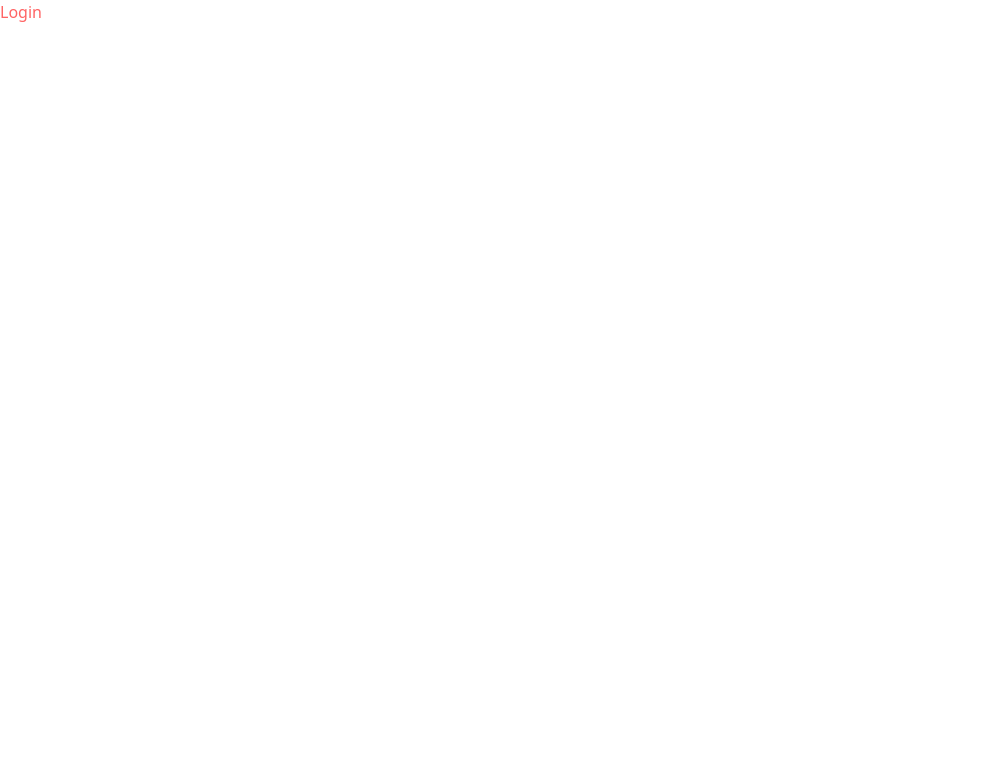
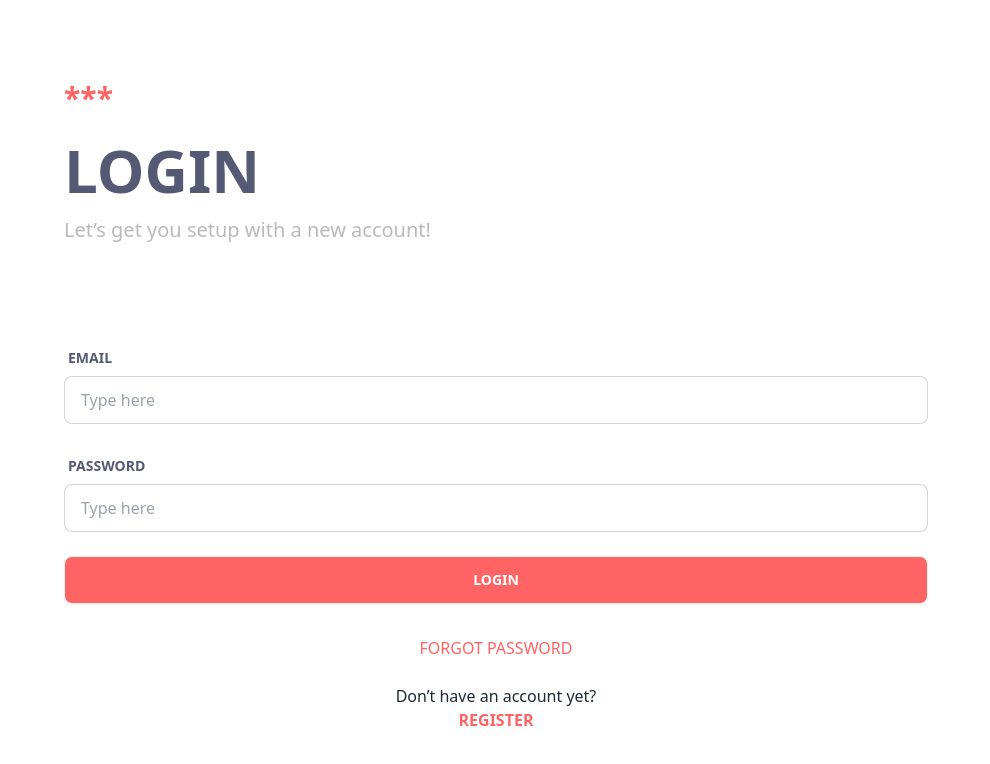
Before and after one commit to LUISEDOCCOR/equipo-4-frontend, a React (Vite) app: page /login in a window 1280 px wide. Shown: the top 764 px of the page, without its empty margins (0-990 px from the left). Built offline with nearby package versions, Linux system fonts and the light colour scheme.

Commit message:
feat: create login page

```diff
--- a/src/pages/login/Login.jsx
+++ b/src/pages/login/Login.jsx
@@ -1,7 +1,56 @@
 export const Login = () => {
     return(
-        <main>
-            <h1 className="text-cOrange">Login</h1>
+        <>
+        <header className="mx-auto max-w-6xl mt-20">
+            <span className="text-3xl text-cOrange font-bold">***</span>
+            <h1 className="text-cGrey uppercase font-bold text-6xl mt-6">
+                login
+            </h1>
+            <h4 className="text-cLightGrey text-xl mt-4">
+                Let’s get you setup with a new account!
+            </h4>
+        </header>
+        <main className="mx-auto max-w-6xl mt-24">
+            <form action="" className="space-y-6 w-3/4">
+                <label className="form-control w-full">
+                    <div className="label">
+                        <span className="label-text text-cGrey font-bold uppercase">EMAIL</span>
+                    </div>
+                    <input
+                        type="text"
+                        placeholder="Type here"
+                        className="input input-bordered w-full"
+                    />
+                </label>
+                <label className="form-control w-full">
+                    <div className="label">
+                        <span className="label-text text-cGrey font-bold uppercase">PASSWORD</span>
+                    </div>
+                    <input
+                        type="password"
+                        placeholder="Type here"
+                        className="input input-bordered w-full"
+                    />
+                </label>
+                <button
+                    className="btn bg-cOrange w-full text-white uppercase"
+                    type="submit"
+                >
+                    login
+                </button>
+            </form>
+            <article className="mt-8 w-3/4 text-center">
+                <a href="" className="text-cOrange uppercase">
+                    Forgot Password
+                </a>
+                <section className="mt-6">
+                    <p>Don’t have an account yet?</p>
+                    <a href="" className="uppercase text-cOrange font-semibold">
+                        REGISTER
+                    </a>
+                </section>
+            </article>
         </main>
+        </>
     )
 }
```
